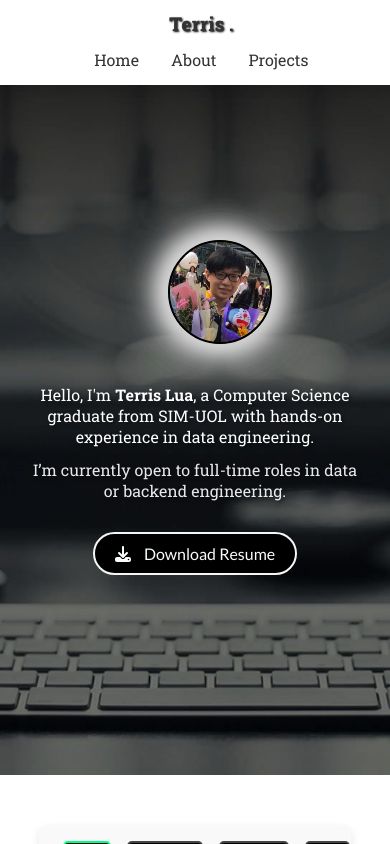
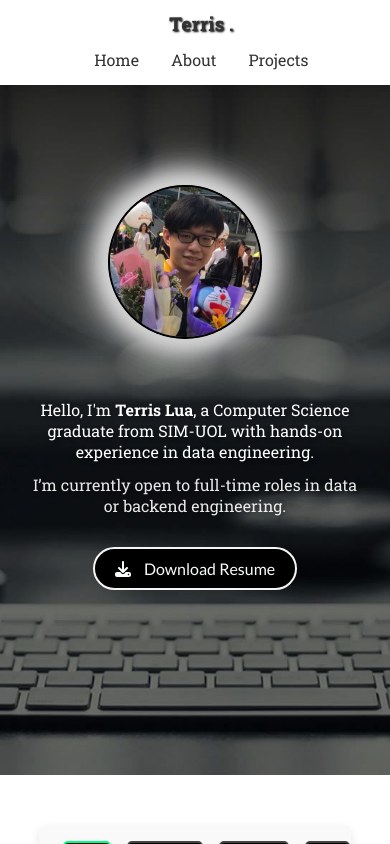
Before and after one commit to TerrisLua/PortfolioWebsite, a React (Create React App) app: page / in a window 390 px wide. Built offline with nearby package versions, Linux system fonts and the light colour scheme.

Commit message:
Changed Display picture styling

```diff
--- a/src/components/HomePage.css
+++ b/src/components/HomePage.css
@@ -620,16 +620,11 @@ a:hover {
     margin-right: 25px;
   }
 
-  .home-image {
-    margin-right: 0;
-    margin-bottom: 20px;
-  }
-
   .profile-pic {
-    width: 100px;
-    height: 100px;
+    width: 150px;
+    height: 150px;
     margin-left: 100px; /* Reset margin for smaller screens */
-    margin-top: 40px;
+    margin-bottom: 40px;
   }
 
   .about-container {
```
